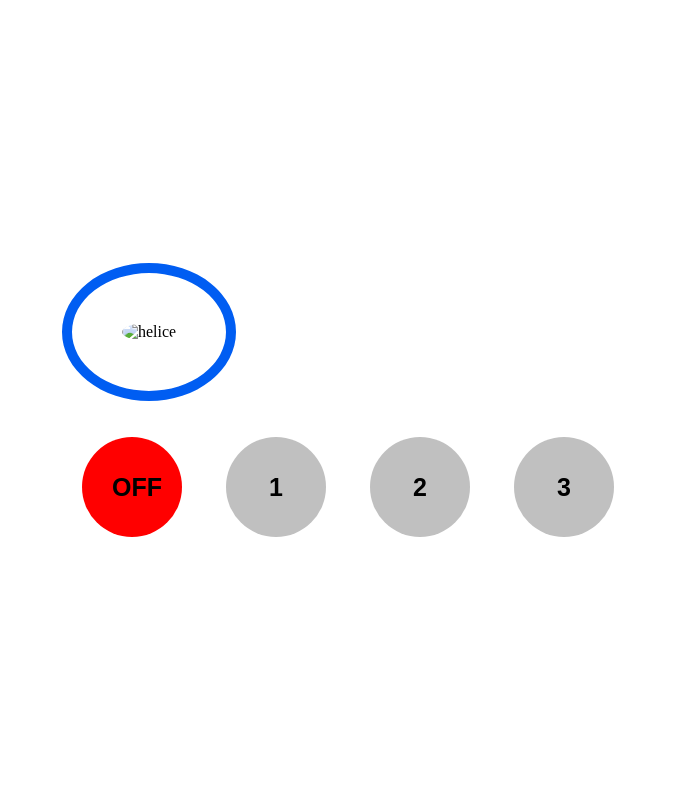
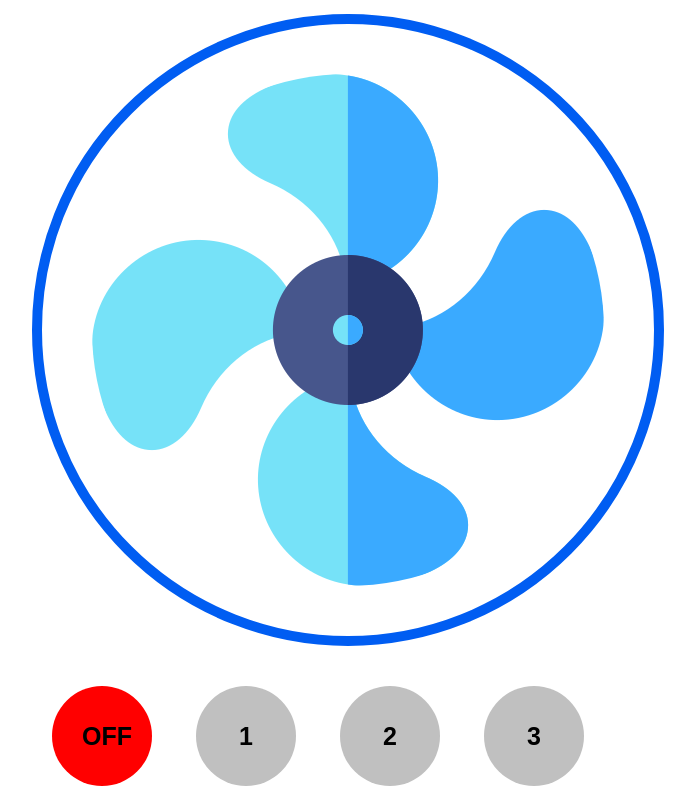
Before and after one commit to kauanalmeidaa/ventilador, a plain HTML site: page index.html in a window 1280 px wide. Shown: the whole page, without its empty margins (292-987 px from the left). Drawn offline with Linux system fonts and the light colour scheme.

Commit message:
index.html

```diff
--- a/index.html
+++ b/index.html
@@ -4,13 +4,13 @@
     <meta charset="UTF-8">
     <meta name="viewport" content="width=device-width, initial-scale=1">
     <link rel="stylesheet" href="style.css">
-    <link rel="shortcut icon" href="./img/Fan.png" type="image/x-icon">
+    <link rel="shortcut icon" href="./Fan.png" type="image/x-icon">
     <title>Ventilador</title>
 </head>
 <body>
 
     <div class="main">
-        <img id="img" src="./img/Fan.png" alt="helice"> <br> <br> <br>
+        <img id="img" src="./Fan.png" alt="helice"> <br> <br> <br>
         <button onclick="myfunoff()">OFF</button>
         <button onclick="myfun2()">1</button>
         <button onclick="myfun3()">2</button>
```
